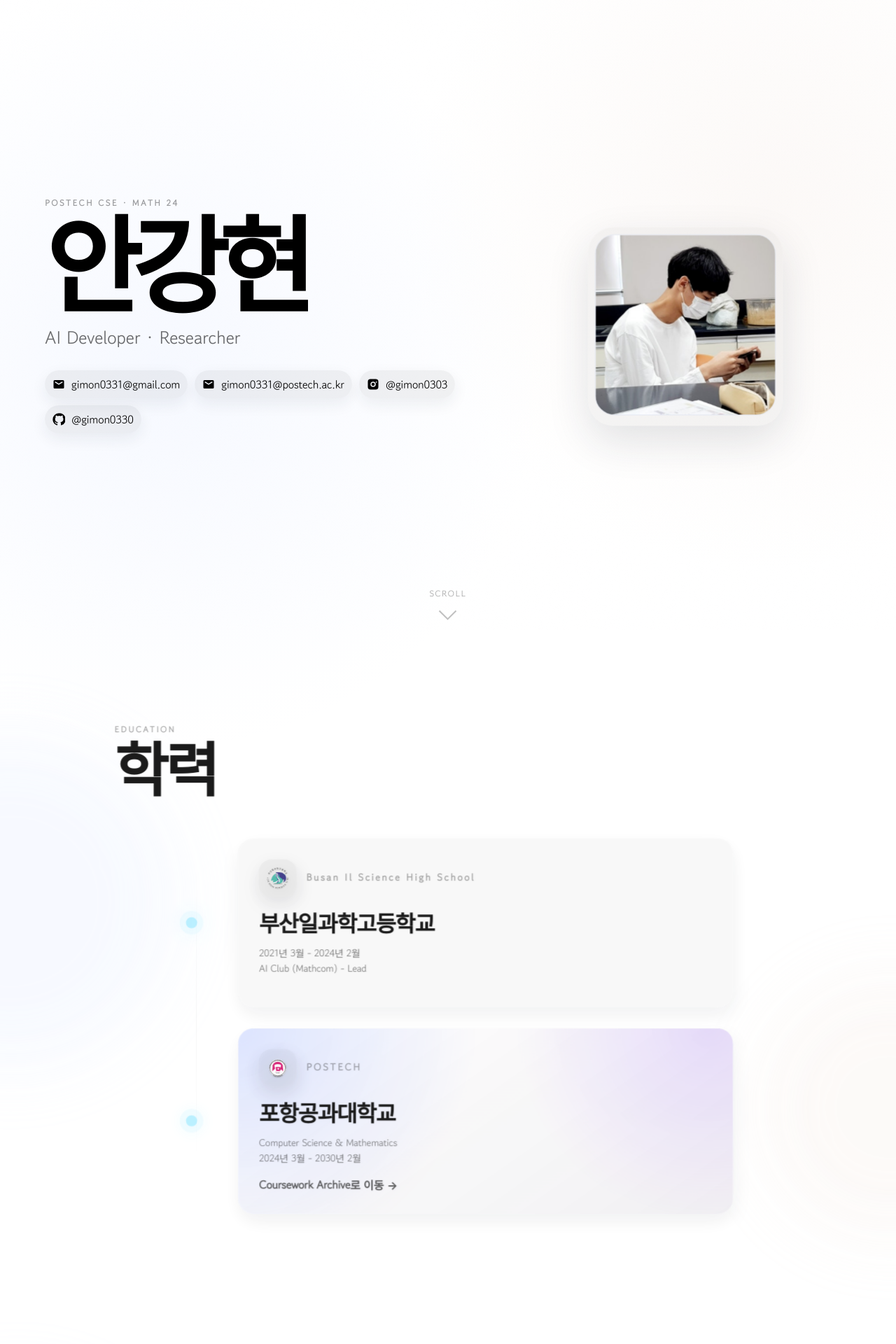
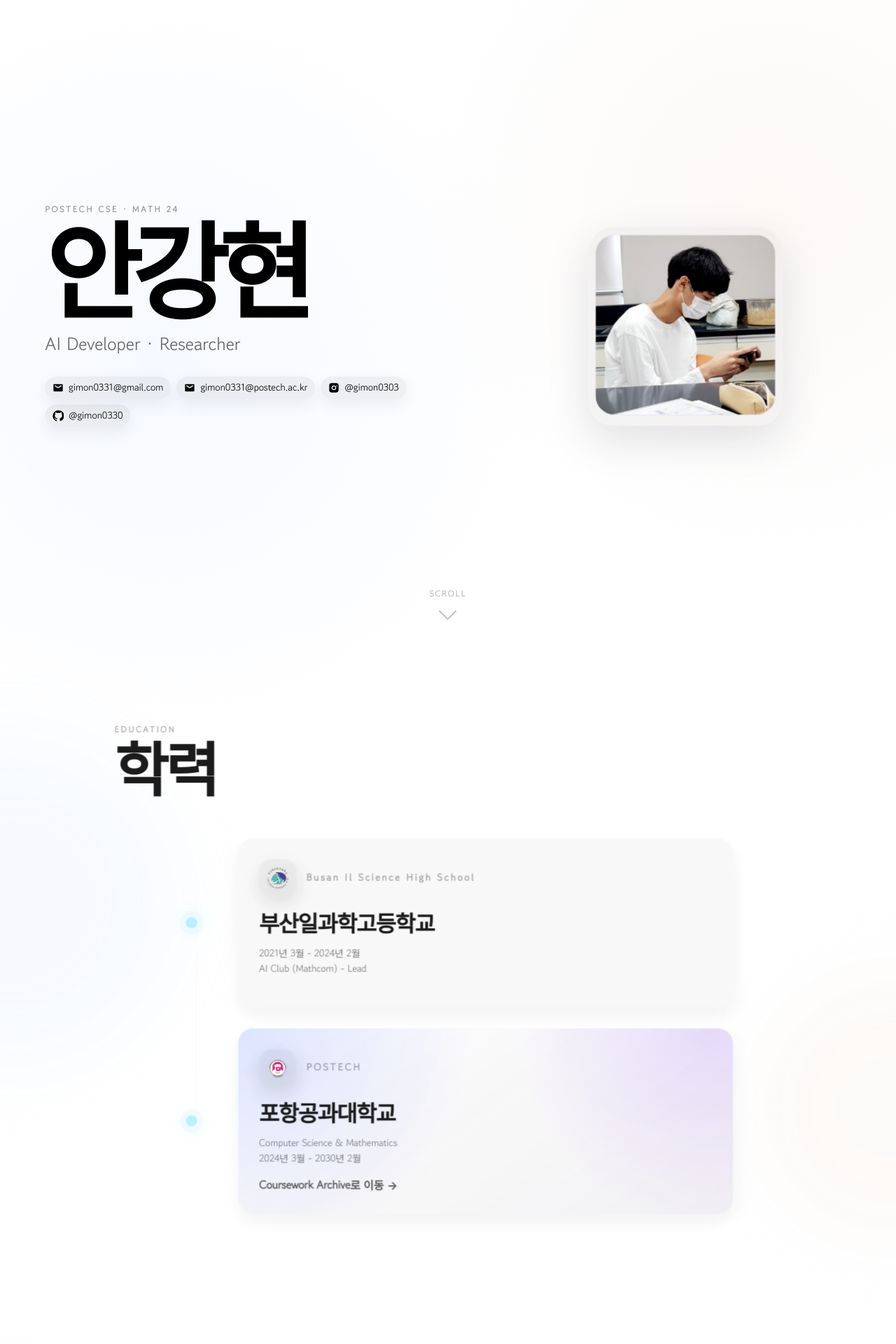
Before and after one commit to gimon0330/gimon0330.github.io, a Jekyll site: the page built from index.html, in a window 1280 px wide. Shown: the top 1920 px of the page at 70% size. Built offline with Jekyll 4.4.1, drawn with Linux system fonts in a browser that asks for light colours; some web fonts are replaced; the list of posts is cut into pages by our own code.

Commit message:
Use compact contact styles on home page

```diff
--- a/index.html
+++ b/index.html
@@ -10,15 +10,16 @@ layout: null
   <meta name="description" content="Portfolio" />
   <link rel="preconnect" href="https://fonts.googleapis.com" />
   <link rel="preconnect" href="https://fonts.gstatic.com" crossorigin />
-  <link rel="stylesheet" href="{{ '/assets/site.css?v=20260519-clean1' | relative_url }}" />
-  <link rel="stylesheet" href="{{ '/assets/font.css?v=20260519-clean1' | relative_url }}" />
-  <link rel="stylesheet" href="{{ '/assets/link-icons.css?v=20260519-clean1' | relative_url }}" />
-  <link rel="stylesheet" href="{{ '/assets/home-motion.css?v=20260519-clean1' | relative_url }}" />
-  <link rel="stylesheet" href="{{ '/assets/home-alignment.css?v=20260519-clean1' | relative_url }}" />
-  <link rel="stylesheet" href="{{ '/assets/home-hover-fix.css?v=20260519-clean1' | relative_url }}" />
-  <link rel="stylesheet" href="{{ '/assets/education-card-fix.css?v=20260519-clean1' | relative_url }}" />
-  <script defer src="{{ '/assets/main.js?v=20260519-clean1' | relative_url }}"></script>
-  <script defer src="{{ '/assets/home-motion.js?v=20260519-clean1' | relative_url }}"></script>
+  <link rel="stylesheet" href="{{ '/assets/site.css?v=20260519-contact1' | relative_url }}" />
+  <link rel="stylesheet" href="{{ '/assets/font.css?v=20260519-contact1' | relative_url }}" />
+  <link rel="stylesheet" href="{{ '/assets/link-icons.css?v=20260519-contact1' | relative_url }}" />
+  <link rel="stylesheet" href="{{ '/assets/home-motion.css?v=20260519-contact1' | relative_url }}" />
+  <link rel="stylesheet" href="{{ '/assets/home-alignment.css?v=20260519-contact1' | relative_url }}" />
+  <link rel="stylesheet" href="{{ '/assets/home-hover-fix.css?v=20260519-contact1' | relative_url }}" />
+  <link rel="stylesheet" href="{{ '/assets/education-card-fix.css?v=20260519-contact1' | relative_url }}" />
+  <link rel="stylesheet" href="{{ '/assets/home-contact-fix.css?v=20260519-contact1' | relative_url }}" />
+  <script defer src="{{ '/assets/main.js?v=20260519-contact1' | relative_url }}"></script>
+  <script defer src="{{ '/assets/home-motion.js?v=20260519-contact1' | relative_url }}"></script>
 </head>
 <body>
   <div class="page-transition" aria-hidden="true"></div>
```
